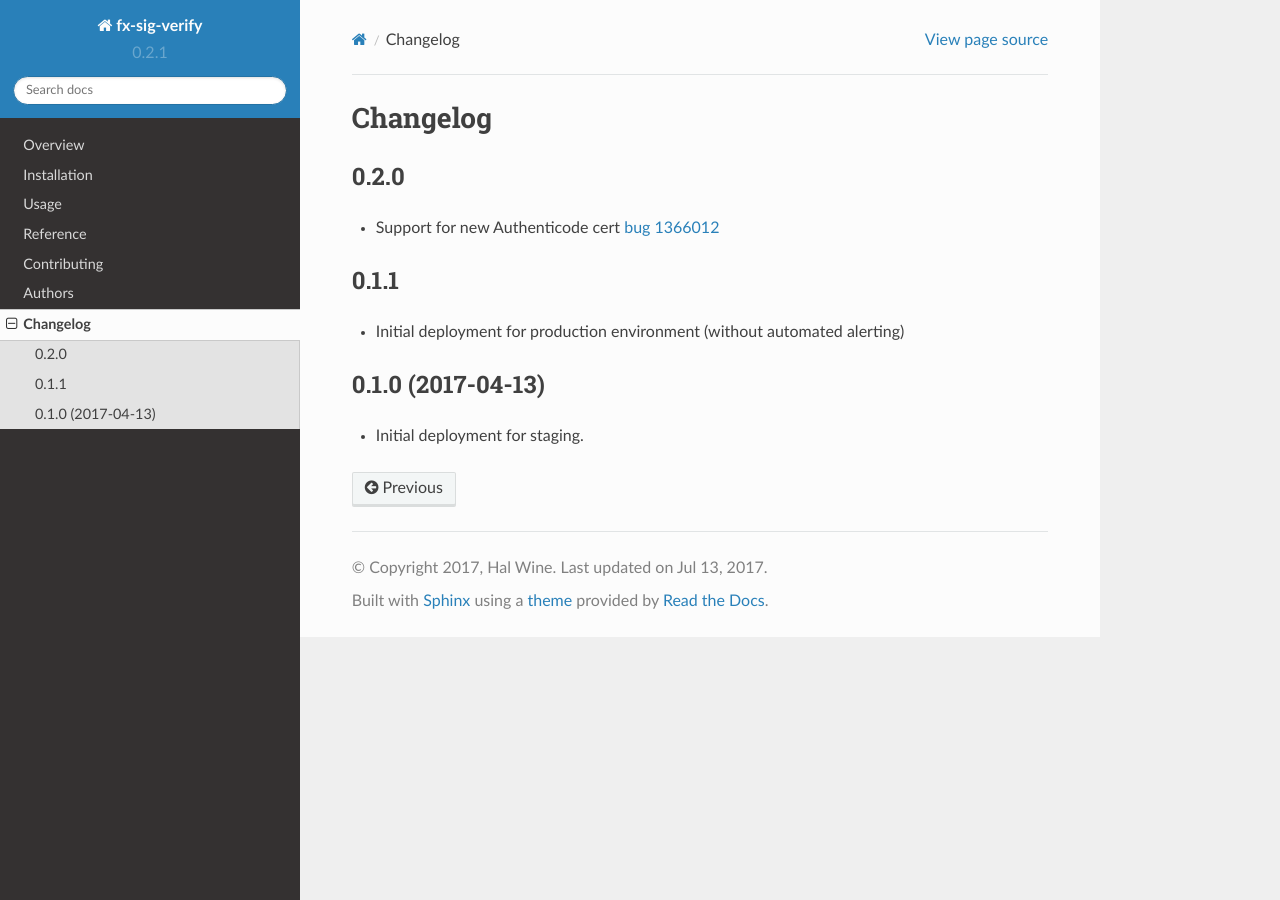
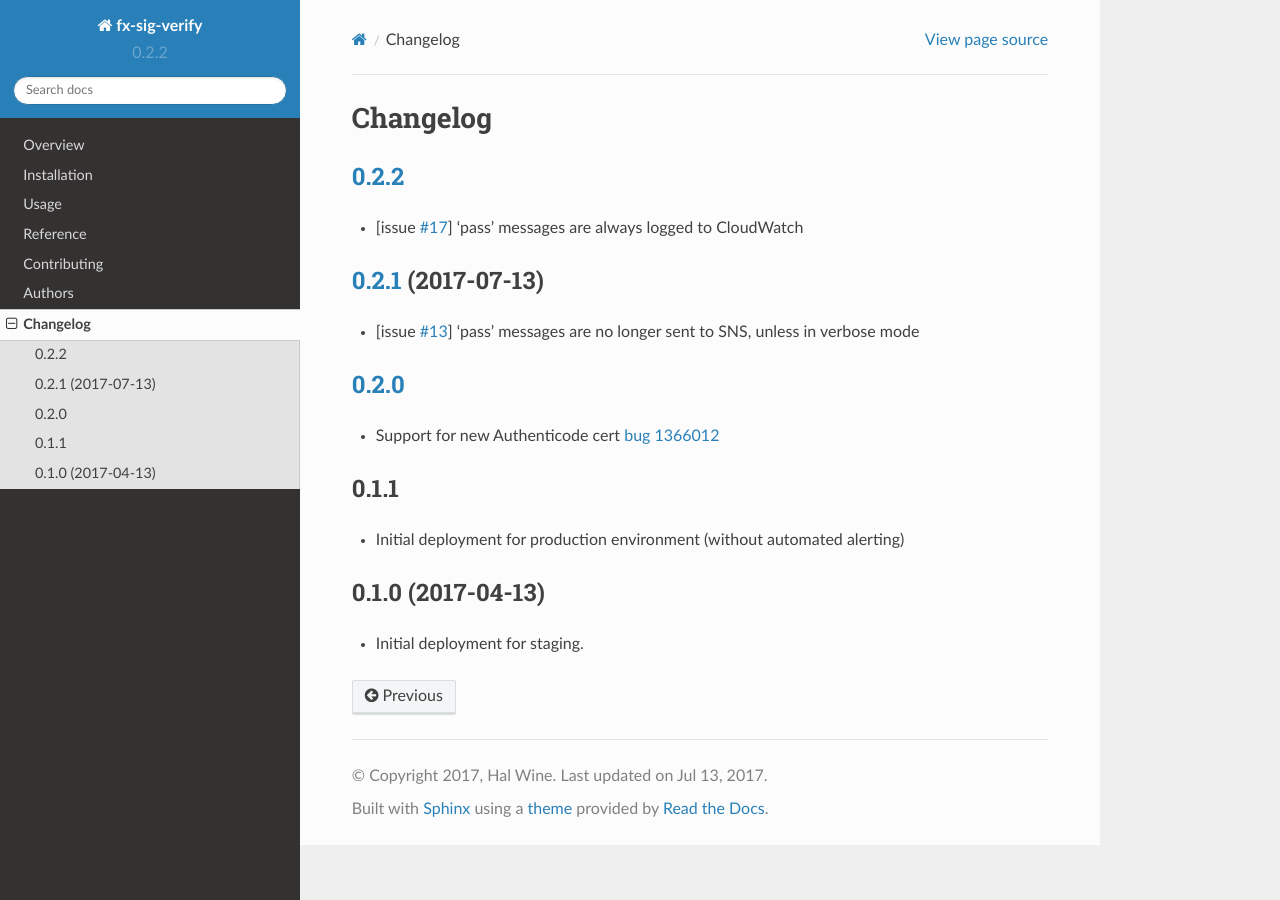
Before and after one commit to mozilla-services/fx-sig-verify, a Sphinx documentation site: the page built from docs/changelog.rst, in a window 1280 px wide. Built offline with Sphinx 7.4.7 and the Read the Docs theme 2.0.0, drawn with Linux system fonts in a browser that asks for light colours.

Commit message:
Bump version: 0.2.1 → 0.2.2

```diff
--- a/CHANGELOG.rst
+++ b/CHANGELOG.rst
@@ -2,8 +2,25 @@
 Changelog
 =========
 
-0.2.0
+`0.2.2`__
 -----------------------------------------
+__ https://github.com/mozilla-services/fx-sig-verify/tree/v0.2.0
+
+- [issue `#17`__] 'pass' messages are always logged to CloudWatch
+
+__ https://github.com/mozilla-services/fx-sig-verify/issues/17
+
+`0.2.1`__ (2017-07-13)
+-----------------------------------------
+__ https://github.com/mozilla-services/fx-sig-verify/tree/v0.2.1
+
+- [issue `#13`__] 'pass' messages are no longer sent to SNS, unless in verbose mode
+
+__ https://github.com/mozilla-services/fx-sig-verify/issues/13
+
+`0.2.0`__
+-----------------------------------------
+__ https://github.com/mozilla-services/fx-sig-verify/tree/v0.2.0
 
 - Support for new Authenticode cert `bug 1366012`__
 
--- a/README.rst
+++ b/README.rst
@@ -43,9 +43,9 @@ Overview
         :alt: PyPI Package latest release
         :target: https://pypi.python.org/pypi/fx-sig-verify
 
-    .. |commits-since| image:: https://img.shields.io/github/commits-since/hwine/fx-sig-verify/v0.2.1.svg
+    .. |commits-since| image:: https://img.shields.io/github/commits-since/hwine/fx-sig-verify/v0.2.2.svg
         :alt: Commits since latest release
-        :target: https://github.com/hwine/fx-sig-verify/compare/v0.2.1...master
+        :target: https://github.com/hwine/fx-sig-verify/compare/v0.2.2...master
 
     .. |downloads| image:: https://img.shields.io/pypi/dm/fx-sig-verify.svg
         :alt: PyPI Package monthly downloads
--- a/docs/conf.py
+++ b/docs/conf.py
@@ -26,7 +26,7 @@ project = 'fx-sig-verify'
 year = '2017'
 author = 'Hal Wine'
 copyright = '{0}, {1}'.format(year, author)
-version = release = '0.2.1'
+version = release = '0.2.2'
 
 pygments_style = 'trac'
 templates_path = ['.']
--- a/setup.py
+++ b/setup.py
@@ -24,7 +24,7 @@ def read(*names, **kwargs):
 
 setup(
     name='fx_sig_verify',
-    version='0.2.1',
+    version='0.2.2',
     license='MPL',
     description='AWS Lambda to check code signatures.',
     long_description='%s\n%s' % (
@@ -88,7 +88,7 @@ setup(
     },
     dependency_links=[
         "file:////tmp/fx-sig-verify/pip_downloads",
-        "https://github.com/hwine/verify-sigs/tarball/wip_hal#egg=verify_sigs=0.2.1",
+        "https://github.com/hwine/verify-sigs/tarball/wip_hal#egg=verify_sigs=0.2.2",
         ],
     lambda_module="verify_sigs",
 )
--- a/src/fx_sig_verify/__init__.py
+++ b/src/fx_sig_verify/__init__.py
@@ -1 +1 @@
-__version__ = "0.2.1"
+__version__ = "0.2.2"
```
Also changed, not shown: .bumpversion.cfg.
